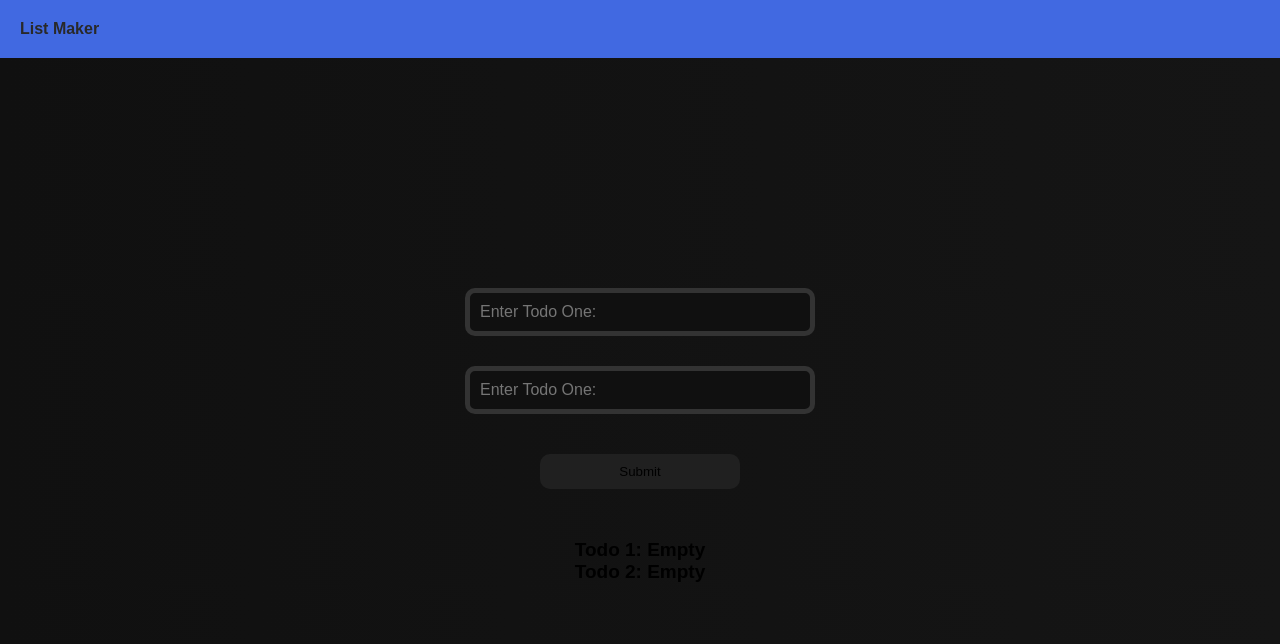
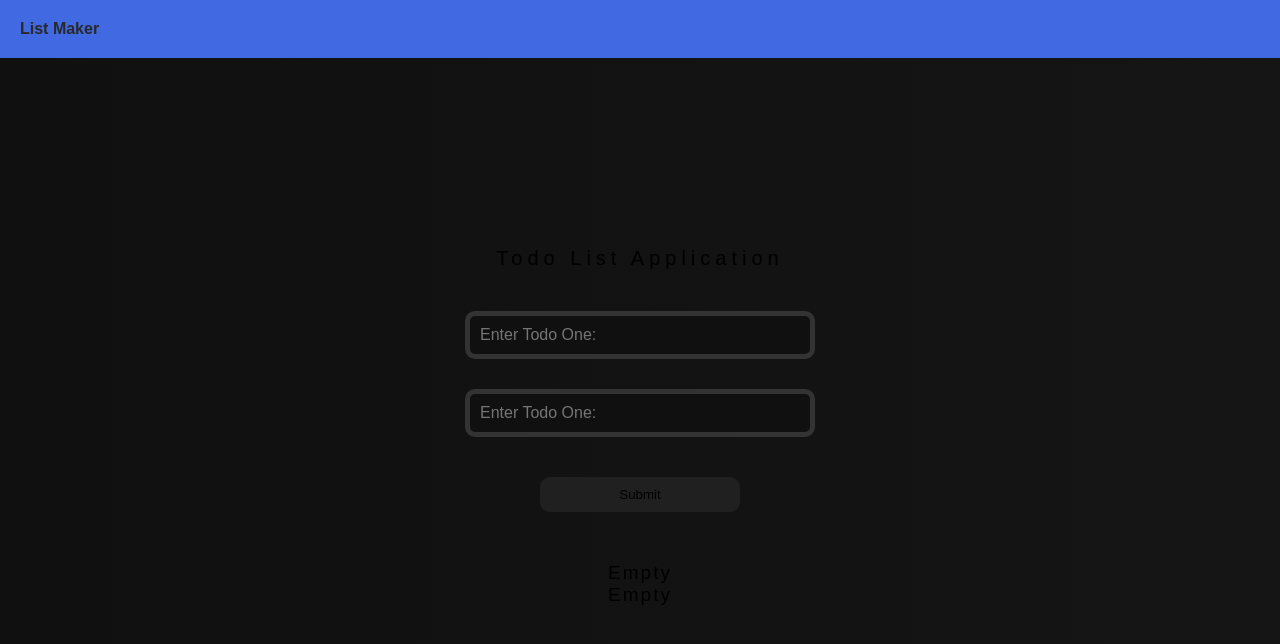
Before and after one commit to RealCodingRJ/todolist, a Next.js app: page / in a window 1280 px wide. Shown: the top 644 px of the page. Built offline with nearby package versions, Linux system fonts and the light colour scheme.

Commit message:
added title for app heading

```diff
--- a/app/main.css
+++ b/app/main.css
@@ -59,6 +59,15 @@ input::placeholder {
   justify-content: center;
 }
 
+#appTitle {
+  position: relative;
+  top: 189px;
+  font-size: 20px;
+  font-family: sans-serif;
+  font-weight: 100;
+  letter-spacing: 5px;
+}
+
 button {
   margin: 0 auto;
   display: grid;
@@ -89,6 +98,8 @@ h2 {
   top: 290px;
   font-size: 19px;
   font-family: sans-serif;
+  font-weight: 100;
+  letter-spacing: 2px;
 }
 
 @media screen and (max-width: 500px) {
--- a/app/page.tsx
+++ b/app/page.tsx
@@ -5,6 +5,14 @@ import Link from "next/link";
 import "./main.css";
 import { useFormState } from "react-dom";
 import { todo } from "node:test";
+
+function CreateHeading() {
+  return (
+    <div>
+      <h2 id="appTitle">Todo List Application</h2>
+    </div>
+  );
+}
 
 export default function Page() {
   const [todo1, useTodos1] = useState("");
@@ -49,6 +57,7 @@ export default function Page() {
 
       <div className="container">
         <main>
+          <CreateHeading />
           <div>
             <input placeholder={"Enter Todo One: "} onChange={setUserInput} />
           </div>
@@ -62,8 +71,8 @@ export default function Page() {
       </div>
       <Button />
 
-      <h2>Todo 1: {todo1 == "" ? "Empty" : todo1}</h2>
-      <h2>Todo 2: {todo2 == "" ? "Empty" : todo2}</h2>
+      <h2>{todo1 == "" ? "Empty" : todo1}</h2>
+      <h2>{todo2 == "" ? "Empty" : todo2}</h2>
     </div>
   );
 }
```
